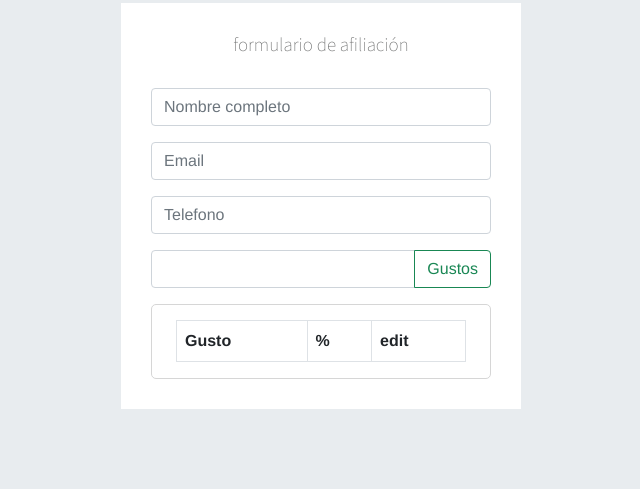
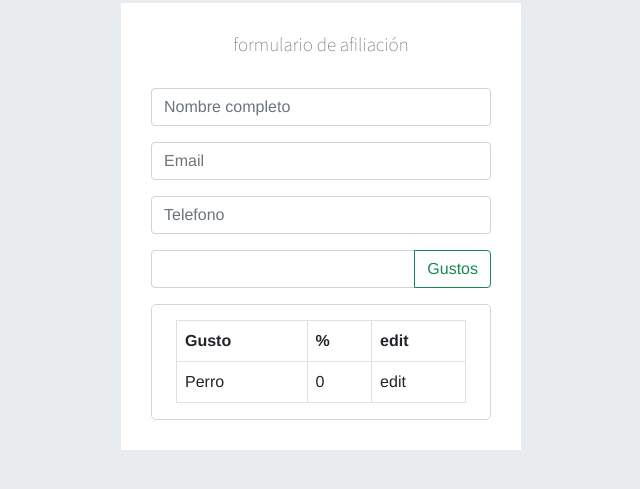
Before and after one commit to juancamilocetina/parcial, a plain HTML site: page index.html in a window 1280 px wide. Shown: the part 227-716 px from the top of the page, without its empty margins (319-959 px from the left). Drawn offline with nearby package versions, Linux system fonts and the light colour scheme.

Commit message:
commit javascript

```diff
--- a/index.html
+++ b/index.html
@@ -43,12 +43,19 @@
                                     <th >Gusto</th>
                                     <th >%</th>
                                     <th >edit</th>
-
+                                </tr>
+                                <tr>
+                                    <td>Perro</td>
+                                    <td>0</td>
+                                    <td><span onclick="cambiarEditable(this)">edit</span></td>
                                 </tr>
 
                       </table>
                     </div>
                 </form>
+                <div id="contenedor">
+
+                </div>
             </div>
         </div>
     </div>
--- a/script.js
+++ b/script.js
@@ -15,3 +15,50 @@ form.addEventListener("submit", function(event){
     newTypeCellRef = newTransactionRowRef.insertCell(2);
     newTypeCellRef.textContent = "Editar"
 })
+
+var editando=false;
+
+function cambiarEditable(nodo){
+
+
+
+    if (editando == false) {
+
+        var Td = nodo.parentNode;
+        var Tr = Td.parentNode;
+        var contenedorForm = document.getElementById('contenedor');
+        var nodosTr = Tr.getElementsByTagName('td');
+        var gusto = nodosTr[0].textContent;
+        var porcentaje = nodosTr[1].textContent;
+        var edit = nodosTr[2].textContent;
+
+        var nuevoCodigo = '<td><input type="text" name="gusto" id="gusto" value="'+gusto+'" size="10"></td>'+
+
+        '<td><input type="text" name="porcentaje" id="porcentaje" value="'+porcentaje+'" size="5"</td> <td>En edición</td>';
+
+        Td.innerHTML = nuevoCodigo;
+        contenedorForm.innerHTML = 'Pulse Aceptar para guardar los cambios o cancelar para anularlos'+'<form name = "formulario" action="resultado.html" method="get" onsubmit="capturarEnvio()" onreset="anular()">'+'<input class="boton" type = "submit" value="Aceptar"> <input class="boton" type="reset" value="Cancelar">';
+
+        editando = "true";
+        }
+    }
+
+    function capturarEnvio(){
+
+        var nodoContenedorForm = document.getElementById('contenedor');
+
+        nodoContenedorForm.innerHTML = 'Pulse Aceptar para guardar los cambios o cancelar para anularlos'+
+
+        '<form name = "formulario" action="resultado.html" method="get" onsubmit="capturarEnvio()" onreset="anular()">'+
+
+        '<input type="hidden" name="gusto" value="'+document.querySelector('#gusto').value+'">'+
+
+        '<input type="hidden" name="porcentaje" value="'+document.querySelector('#porcentaje').value+'">'+
+
+
+
+        '<input class="boton" type = "submit" value="Aceptar"> <input class="boton" type="reset" value="Cancelar">';
+
+        document.formulario.submit();
+
+        }
```
Also changed, not shown: resultado.html (added).
